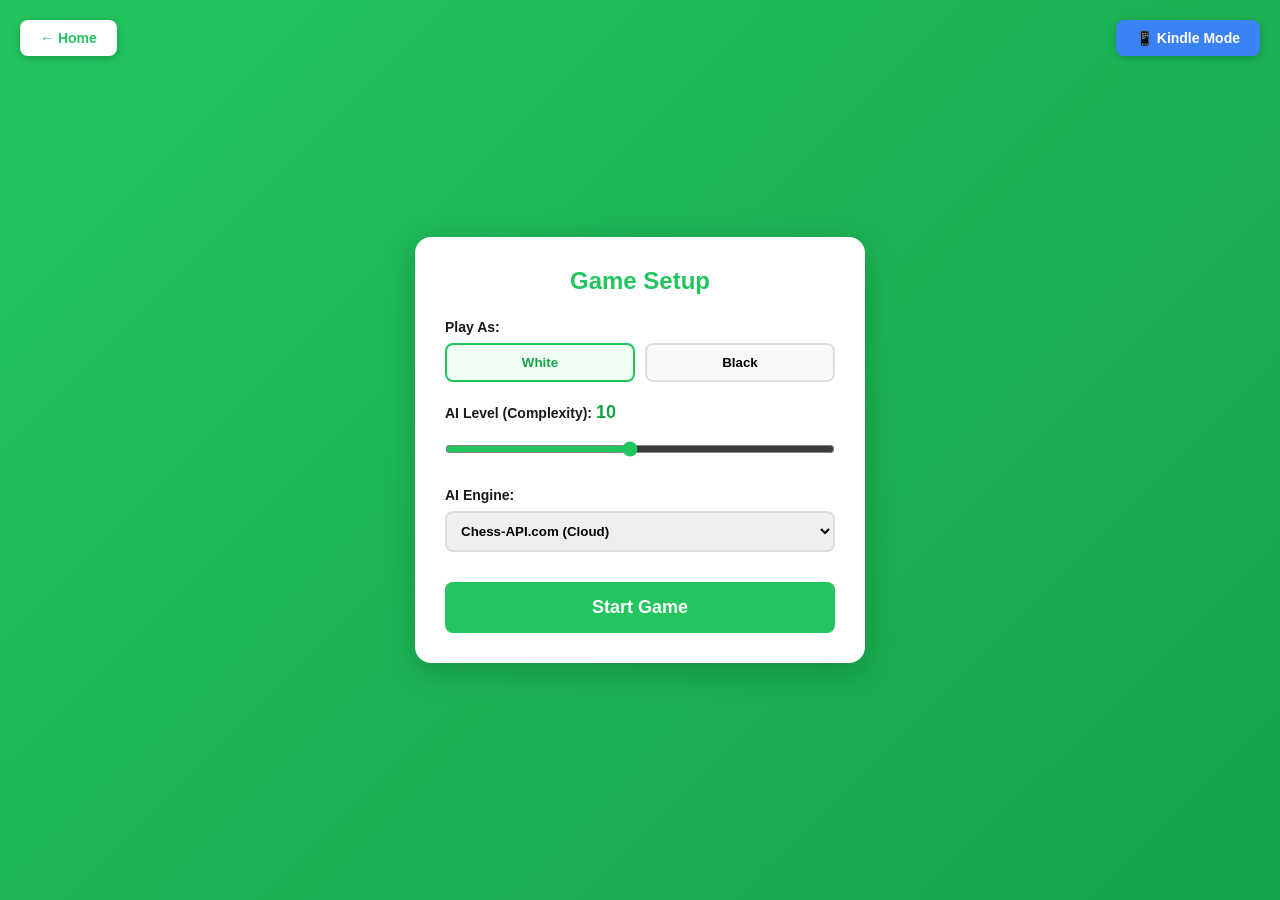
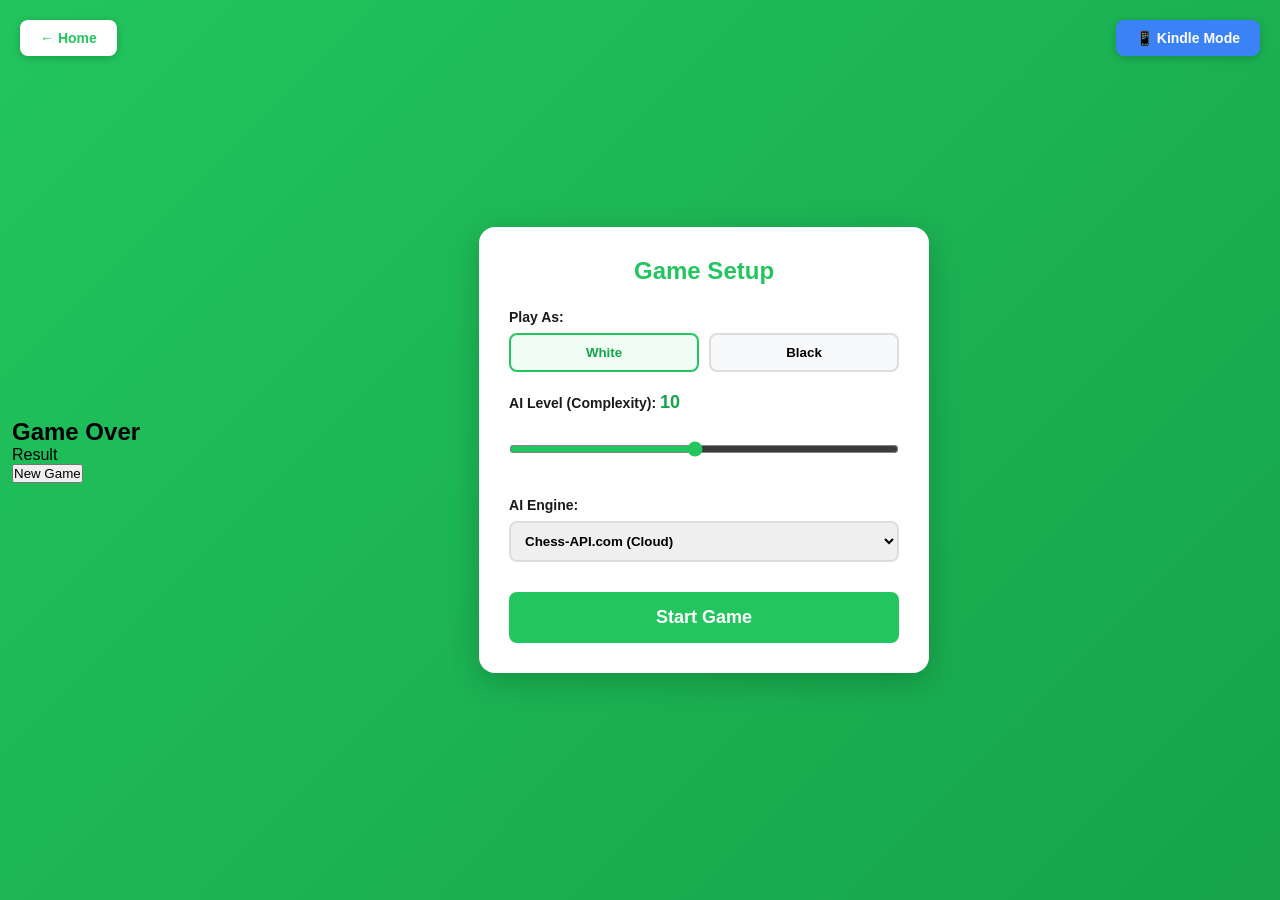

Migrate to Preact component architecture; fix Kindle AI freeze and PWA install

--- a/style.css
+++ b/style.css
@@ -97,6 +97,11 @@ body {
     overflow: hidden;
 }
 
+#app {
+    width: 100%;
+    max-width: 550px;
+}
+
 /* ========== HEADER STYLES ========== */
 .header {
     text-align: center;
@@ -128,38 +133,40 @@ body {
 
 /* ========== BOARD CONTAINER STYLES ========== */
 .board-container {
-    width: 100%;
-    aspect-ratio: 1;
+    display: flex;
+    justify-content: center;
+    width: fit-content;
+    max-width: 100%;
     margin: 0 auto 16px;
     border: 3px solid var(--primary);
     border-radius: 8px;
-    overflow: hidden;
     box-sizing: border-box;
     position: relative;
+    overflow: auto;
 }
 
-/* ========== BOARD GRID STYLES ========== */
+/* ========== BOARD (TABLE) STYLES ========== */
 .board {
-    display: grid;
-    grid-template-columns: repeat(8, 1fr);
-    grid-template-rows: repeat(8, 1fr);
-    width: 100%;
-    height: 100%;
+    border-collapse: collapse;
+    user-select: none;
+    -webkit-user-select: none;
 }
 
-/* ========== SQUARE STYLES ========== */
-.square {
-    display: flex;
-    align-items: center;
-    justify-content: center;
+.board td {
+    width: 56px;
+    height: 56px;
+    padding: 0;
     cursor: pointer;
-    user-select: none;
     position: relative;
 }
 
-.square img {
+.board td img {
     width: 95%;
     height: 95%;
+    max-width: 100%;
+    object-fit: contain;
+    display: block;
+    margin: 0 auto;
     pointer-events: none;
 }
 
@@ -168,43 +175,46 @@ body {
     transform: rotate(180deg);
 }
 
-.square.light {
+.board td.light {
     background: var(--light-sq);
 }
 
-.square.dark {
+.board td.dark {
     background: var(--dark-sq);
 }
 
-.square.selected {
+.board td.selected {
     box-shadow: inset 0 0 0 4px #ff6b6b;
 }
 
-.square.valid-move {
-    box-shadow: inset 0 0 0 3px rgba(34, 197, 94, 0.7);
-}
-
-.square.valid-move::after {
+.board td.valid-move::after {
     content: '';
     width: 15%;
     height: 15%;
     background: rgba(34, 197, 94, 0.6);
     border-radius: 50%;
     position: absolute;
+    top: 50%;
+    left: 50%;
+    transform: translate(-50%, -50%);
 }
 
-.square.valid-move:has(img)::after {
+.board td.valid-move:has(img)::after {
     width: 100%;
     height: 100%;
     background: none;
     border-radius: 0;
+    box-shadow: inset 0 0 0 3px rgba(34, 197, 94, 0.7);
+    transform: none;
+    top: 0;
+    left: 0;
 }
 
-.square:hover {
+.board td:hover {
     opacity: 0.9;
 }
 
-.square.check-highlight {
+.board td.check-highlight {
     box-shadow: inset 0 0 0 4px var(--red-primary) !important;
     animation: pulse-red 2s infinite;
 }
@@ -225,7 +235,7 @@ body {
 
 /* ========== PROMOTION MODAL STYLES ========== */
 .promotion-overlay {
-    position: absolute;
+    position: fixed;
     top: 0;
     left: 0;
     width: 100%;
@@ -235,7 +245,6 @@ body {
     align-items: center;
     justify-content: center;
     z-index: 100;
-    border-radius: 8px;
 }
 
 .promotion-overlay.show {
@@ -256,7 +265,7 @@ body {
     font-size: 18px;
 }
 
-.promotion-choices {
+#promotionChoices {
     display: flex;
     gap: 12px;
     justify-content: center;
@@ -284,81 +293,6 @@ body {
     background: var(--light-sq);
     border-color: var(--primary);
     transform: scale(1.1);
-}
-
-/* ========== GAME OVER ALERT STYLES ========== */
-.game-over-overlay {
-    position: fixed;
-    top: 0;
-    left: 0;
-    width: 100%;
-    height: 100%;
-    background: rgba(0, 0, 0, 0.8);
-    display: none;
-    align-items: center;
-    justify-content: center;
-    z-index: 1000;
-}
-
-.game-over-overlay.show {
-    display: flex;
-}
-
-.game-over-dialog {
-    background: white;
-    padding: 32px;
-    border-radius: 16px;
-    box-shadow: 0 8px 32px rgba(0, 0, 0, 0.4);
-    text-align: center;
-    max-width: 400px;
-    width: 90%;
-    animation: slideDown 0.3s ease-out;
-}
-
-@keyframes slideDown {
-    from {
-        opacity: 0;
-        transform: translateY(-50px);
-    }
-
-    to {
-        opacity: 1;
-        transform: translateY(0);
-    }
-}
-
-.game-over-dialog h2 {
-    color: var(--primary);
-    font-size: 32px;
-    margin-bottom: 16px;
-}
-
-.game-over-dialog p {
-    color: var(--text-dark);
-    font-size: 18px;
-    margin-bottom: 24px;
-}
-
-.game-over-dialog .result-icon {
-    font-size: 64px;
-    margin-bottom: 16px;
-}
-
-.game-over-btn {
-    padding: 12px 32px;
-    background: var(--primary);
-    color: white;
-    border: none;
-    border-radius: 8px;
-    font-size: 16px;
-    font-weight: 600;
-    cursor: pointer;
-    transition: all 0.2s;
-}
-
-.game-over-btn:hover {
-    background: var(--primary-dark);
-    transform: translateX(-4px);
 }
 
 .highlight-box {
@@ -460,7 +394,8 @@ body {
     margin-top: 16px;
 }
 
-.btn {
+.btn,
+.controls button {
     flex: 1;
     padding: 12px;
     border: none;
@@ -472,14 +407,12 @@ body {
     text-align: center;
     text-decoration: none;
     display: inline-block;
-}
-
-.btn-primary {
     background: var(--primary);
     color: white;
 }
 
-.btn-primary:hover {
+.btn:hover,
+.controls button:hover {
     background: var(--primary-dark);
 }
 
@@ -493,7 +426,8 @@ body {
 }
 
 /* ========== STATUS STYLES ========== */
-.status {
+.status,
+#status {
     text-align: center;
     margin-top: 12px;
     padding: 10px;
@@ -607,10 +541,15 @@ body {
     color: var(--primary-dark);
 }
 
+.level-select,
 .level-slider {
     width: 100%;
     accent-color: var(--primary);
     margin: 10px 0;
+    padding: 8px;
+    border-radius: 8px;
+    border: 2px solid #ddd;
+    font-weight: 600;
 }
 
 .level-display {
@@ -666,7 +605,6 @@ body {
     cursor: not-allowed;
 }
 
-
 .tagline {
     font-size: clamp(14px, 2vw, 18px);
     color: var(--text-light);
@@ -714,6 +652,11 @@ body {
 
     .header h1 {
         font-size: 22px;
+    }
+
+    .board td {
+        width: 38px;
+        height: 38px;
     }
 
     .promotion-piece {
